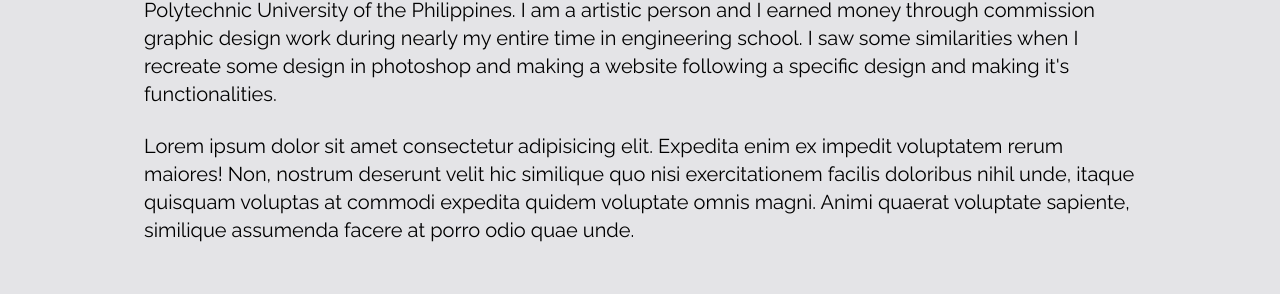
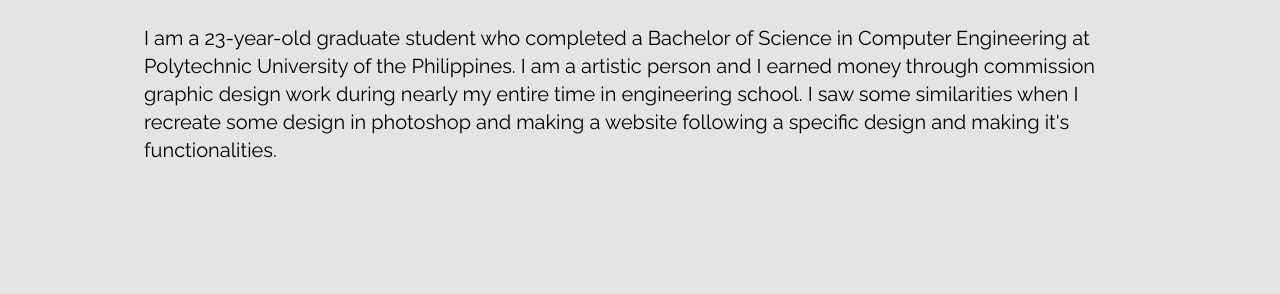
Before and after one commit to eytahir/myweb, a React (Create React App) app: page / in a window 1280 px wide. Shown: the part 1170-1464 px from the top of the page. Built offline with nearby package versions, Linux system fonts and the light colour scheme.

Commit message:
about changes

```diff
--- a/src/components/About.jsx
+++ b/src/components/About.jsx
@@ -12,9 +12,8 @@
 
             </p>
             <br/>
-            <p className='text-xl'>
-                Lorem ipsum dolor sit amet consectetur adipisicing elit. Expedita enim ex impedit voluptatem rerum maiores! Non, nostrum deserunt velit hic similique quo nisi exercitationem facilis doloribus nihil unde, itaque quisquam voluptas at commodi expedita quidem voluptate omnis magni. Animi quaerat voluptate sapiente, similique assumenda facere at porro odio quae unde.
-            </p>
+
+
         </div>
     </div>
   )
```
